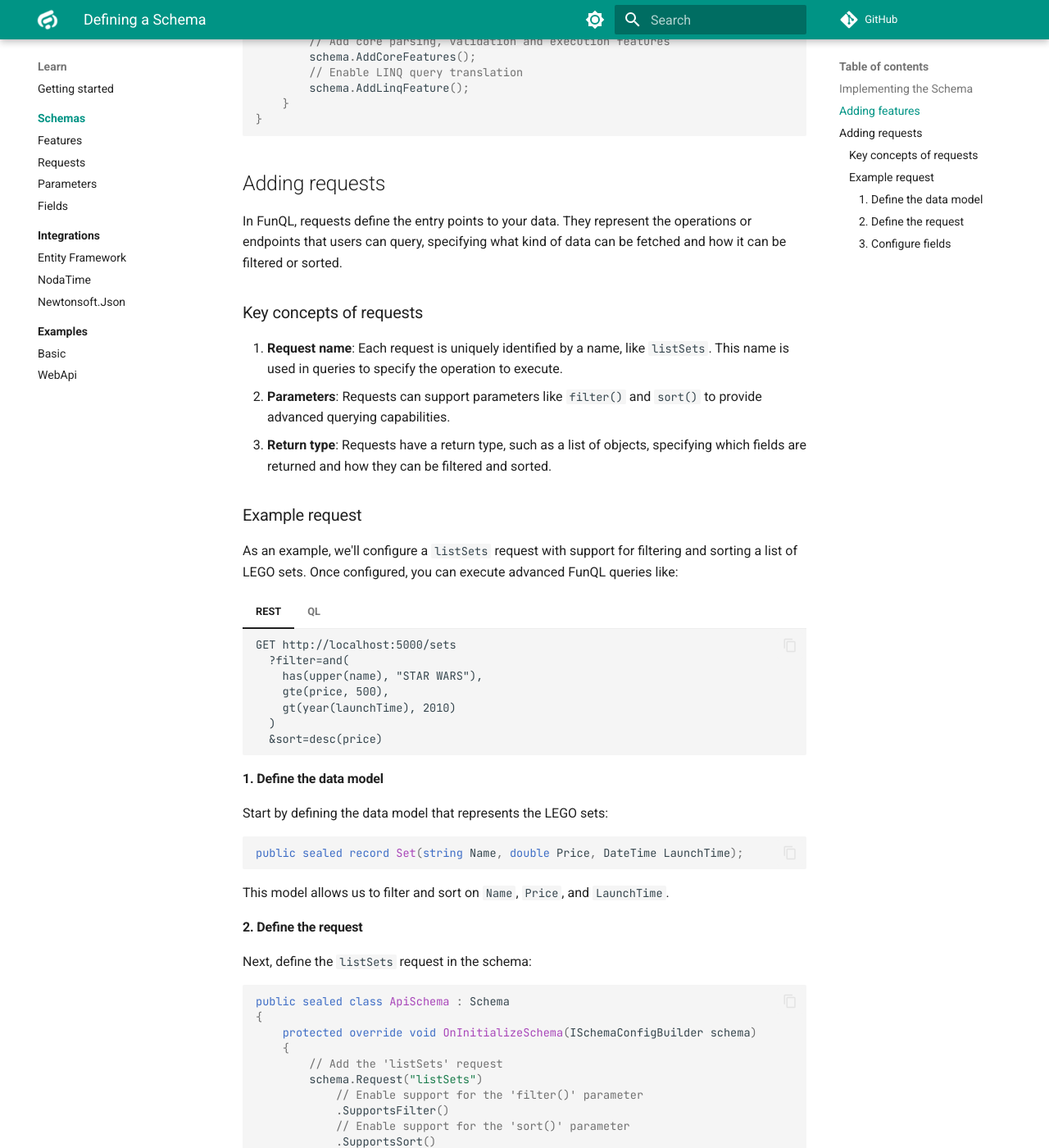
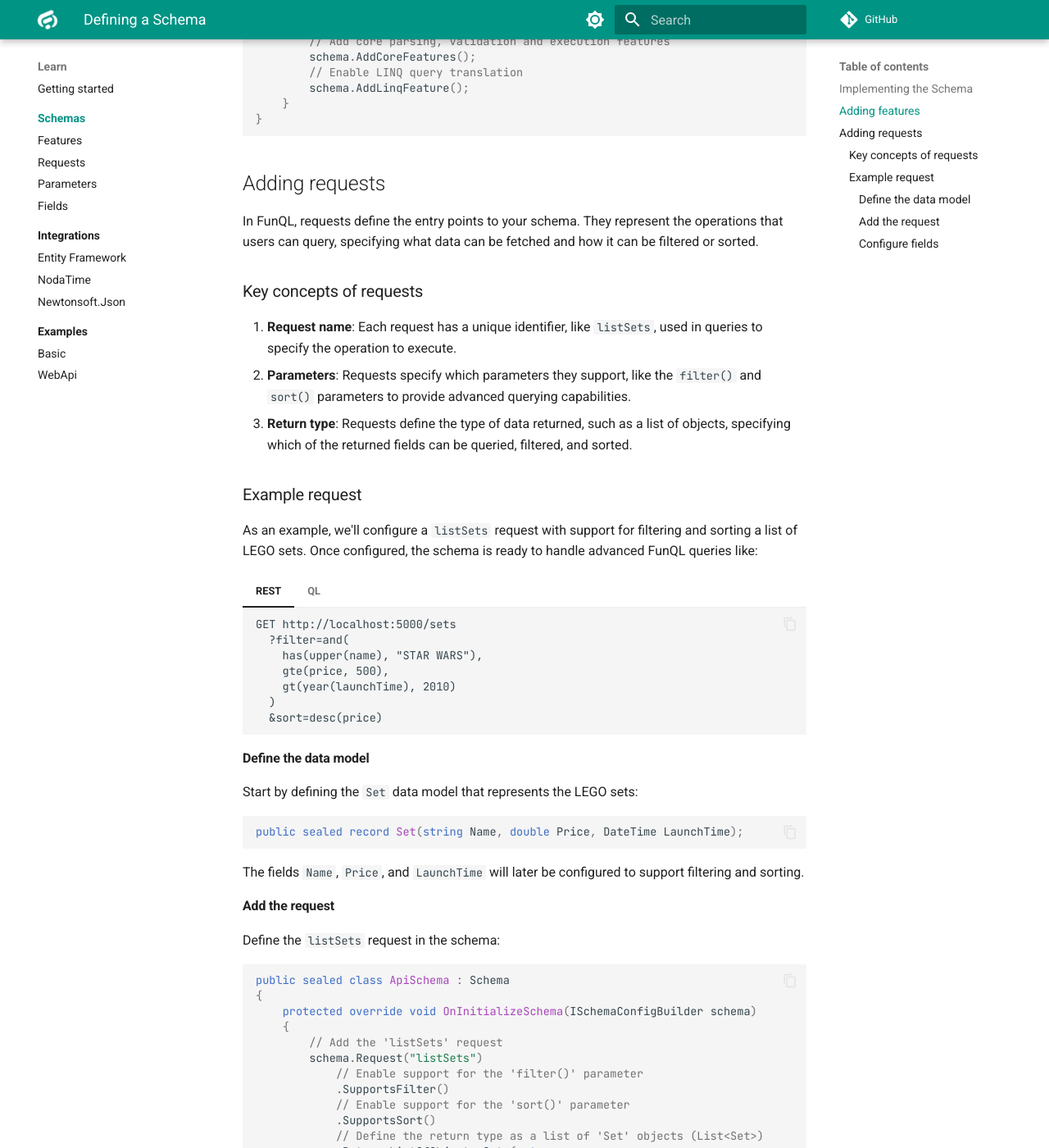
Before and after one commit to funql/funql-dotnet, an MkDocs documentation site: the page built from docs/learn/schemas/index.md, in a window 1280 px wide and 1400 px high, scrolled down 1281 px. Shown: the whole window at 82% size. Built offline with MkDocs 1.6.1 and Material for MkDocs 9.7.7, drawn with Linux system fonts in a browser that asks for light colours; comment, search, counter and statistics services are not loaded; some of the changed text lies outside the part shown.

Commit message:
Update docs Schemas

````diff
--- a/docs/learn/schemas/index.md
+++ b/docs/learn/schemas/index.md
@@ -56,22 +56,22 @@
 
 ## Adding requests
 
-In FunQL, requests define the entry points to your data. They represent the operations or endpoints that users can
-query, specifying what kind of data can be fetched and how it can be filtered or sorted.
+In FunQL, requests define the entry points to your schema. They represent the operations that users can query,
+specifying what data can be fetched and how it can be filtered or sorted.
 
 ### Key concepts of requests
 
-1. **Request name**: Each request is uniquely identified by a name, like `listSets`. This name is used in queries to
-   specify the operation to execute.
-2. **Parameters**: Requests can support parameters like `filter()` and `sort()` to provide advanced querying
-   capabilities.
-3. **Return type**: Requests have a return type, such as a list of objects, specifying which fields are returned and how
-   they can be filtered and sorted.
+1. **Request name**: Each request has a unique identifier, like `listSets`, used in queries to specify the operation to
+   execute.
+2. **Parameters**: Requests specify which parameters they support, like the `filter()` and `sort()` parameters to
+   provide advanced querying capabilities.
+3. **Return type**: Requests define the type of data returned, such as a list of objects, specifying which of the
+   returned fields can be queried, filtered, and sorted.
 
 ### Example request
 
 As an example, we'll configure a `listSets` request with support for filtering and sorting a list of LEGO sets. Once
-configured, you can execute advanced FunQL queries like:
+configured, the schema is ready to handle advanced FunQL queries like:
 
 === "REST"
 
@@ -102,19 +102,19 @@
     )
     ```
 
-#### 1. Define the data model
+#### Define the data model
 
-Start by defining the data model that represents the LEGO sets:
+Start by defining the `Set` data model that represents the LEGO sets:
 
 ```csharp
 public sealed record Set(string Name, double Price, DateTime LaunchTime);
 ```
 
-This model allows us to filter and sort on `Name`, `Price`, and `LaunchTime`.
+The fields `Name`, `Price`, and `LaunchTime` will later be configured to support filtering and sorting.
 
-#### 2. Define the request
+#### Add the request
 
-Next, define the `listSets` request in the schema:
+Define the `listSets` request in the schema:
 
 ```csharp
 public sealed class ApiSchema : Schema
@@ -136,20 +136,19 @@
 }
 ```
 
-At this point, the `listSets` request is defined and supports the `filter()` and `sort()` parameters. However, it
-doesn't expose any fields to use for filtering or sorting yet. Let's configure the fields next.
+At this point, the `listSets` request is defined and supports the `filter()` and `sort()` parameters. However, the
+fields must be explicitly configured before they can be filtered and sorted on, so let's configure this next.
 
-#### 3. Configure fields
+#### Configure fields
 
-Fields define which properties of the data model can be queried, filtered, and sorted. In the `Set` data model, we want
-to expose `Name`, `Price`, and `LaunchTime` to allow advanced querying.
+Fields define which properties of the data model can be queried, filtered, and sorted. Expose the `Set` properties
+(`Name`, `Price`, and `LaunchTime`) for filtering and sorting:
 
 ```csharp
 public sealed class ApiSchema : Schema
 {
     protected override void OnInitializeSchema(ISchemaConfigBuilder schema)
     {
-        // Add the 'listSets' request
         schema.Request("listSets")
             .SupportsFilter()
             .SupportsSort()
@@ -161,27 +160,39 @@
                     .HasName("name")
                     // Enable support for filtering on this field
                     .SupportsFilter(it =>
-                        // Enable specific String filter functions like 'has()'
+                        // Enable String functions like:
+                        // - has(name, "War")
+                        // - stw(upper(name), "STAR")
                         it.SupportsStringFilterFunctions()
                     )
                     // Enable support for sorting on this field
                     .SupportsSort(it =>
-                        // Enable specific String field functions like 'lower'
+                        // Enable String functions like:
+                        // - asc(lower(name))
+                        // - desc(upper(name))
                         it.SupportsStringFieldFunctions()
                     );
 
                 set.SimpleField(it => it.Price)
                     .HasName("price")
-                    .SupportsFilter(it => it.SupportsDoubleFilterFunctions())
+                    .SupportsFilter(it =>
+                        // Enable Double functions like:
+                        // - eq(round(price), 100)
+                        it.SupportsDoubleFilterFunctions()
+                    )
                     .SupportsSort(it => it.SupportsDoubleFieldFunctions());
 
                 set.SimpleField(it => it.LaunchTime)
                     .HasName("launchTime")
-                    .SupportsFilter(it => it.SupportsDateTimeFilterFunctions())
+                    .SupportsFilter(it =>
+                        // Enable DateTime functions like:
+                        // - gte(year(launchTime), 2010)
+                        it.SupportsDateTimeFilterFunctions()
+                    )
                     .SupportsSort(it => it.SupportsDateTimeFieldFunctions());
             });
     }
 }
 ```
 
-The `Schema` is now fully configured and ready to handle `listSets` requests!
+The `Schema` is now fully configured and ready to handle `listSets` requests.
````
